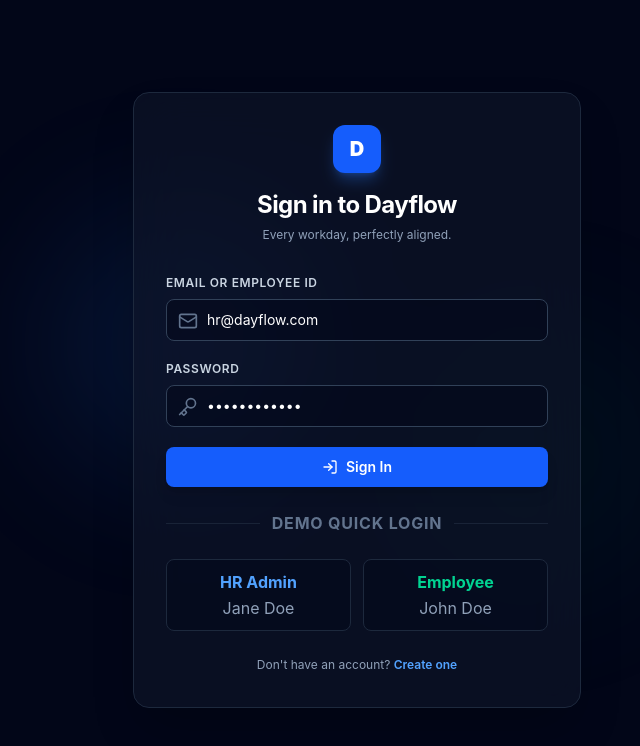
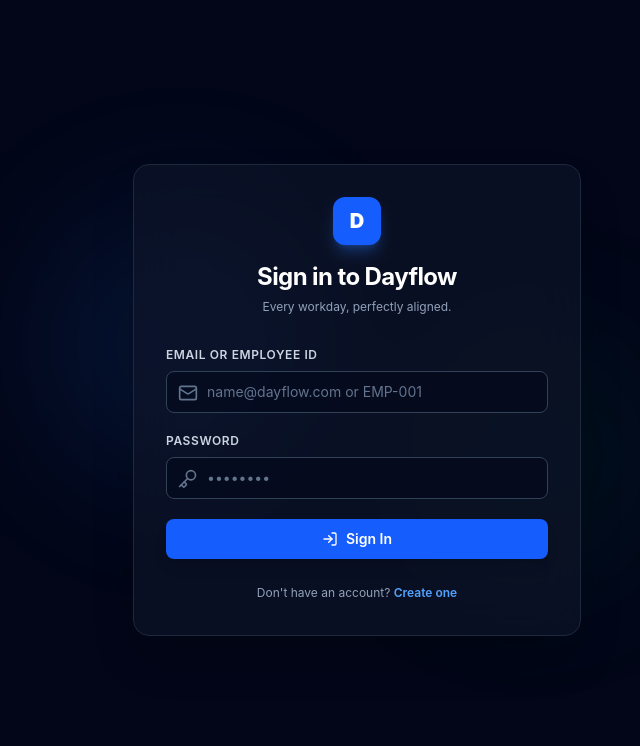
Before and after one commit to karthi06vsbian/odoonmit, a React (Vite) app in the folder client/: page /login in a window 1280 px wide. Shown: the top 746 px of the page, without its empty margins (283-923 px from the left). Built offline with nearby package versions, Linux system fonts and the light colour scheme; no server answers.

Commit message:
chore: remove demo quick login buttons and clear default credentials

```diff
--- a/client/src/pages/Login.jsx
+++ b/client/src/pages/Login.jsx
@@ -6,8 +6,8 @@ import { toast } from 'react-toastify';
 import { LogIn, Key, Mail, ShieldAlert } from 'lucide-react';
 
 export const Login = () => {
-  const [email, setEmail] = useState('hr@dayflow.com');
-  const [password, setPassword] = useState('Password@123');
+  const [email, setEmail] = useState('');
+  const [password, setPassword] = useState('');
   const [loading, setLoading] = useState(false);
   const [otp, setOtp] = useState('');
   const [showOtpVerification, setShowOtpVerification] = useState(false);
@@ -44,24 +44,6 @@ export const Login = () => {
     }
   };
 
-  const handleQuickLogin = async (demoEmail, demoPassword) => {
-    setEmail(demoEmail);
-    setPassword(demoPassword);
-    setLoading(true);
-    try {
-      const res = await api.post('/auth/login', { email: demoEmail, password: demoPassword });
-      const { accessToken, refreshToken, user } = res.data;
-      login(user, accessToken, refreshToken);
-      toast.success(`Logged in as ${user.name}!`);
-      navigate('/');
-    } catch (error) {
-      console.error(error);
-      const data = error.response?.data;
-      toast.error(data?.message || 'Login failed.');
-    } finally {
-      setLoading(false);
-    }
-  };
 
   const handleOtpVerifySubmit = async (e) => {
     e.preventDefault();
@@ -148,30 +130,6 @@ export const Login = () => {
               )}
             </button>
 
-            <div className="relative flex py-1 items-center">
-              <div className="flex-grow border-t border-slate-800/80"></div>
-              <span className="flex-shrink mx-3 text-slate-500 text-xxs font-bold uppercase tracking-wider">Demo Quick Login</span>
-              <div className="flex-grow border-t border-slate-800/80"></div>
-            </div>
-
-            <div className="grid grid-cols-2 gap-3">
-              <button
-                type="button"
-                onClick={() => handleQuickLogin('hr@dayflow.com', 'Password@123')}
-                className="flex flex-col items-center justify-center p-2.5 rounded-lg border border-slate-800 bg-slate-950/40 hover:bg-slate-900/60 hover:border-slate-700 transition-all text-left"
-              >
-                <span className="text-xxs font-bold text-blue-400">HR Admin</span>
-                <span className="text-xxs text-slate-400 font-normal mt-0.5">Jane Doe</span>
-              </button>
-              <button
-                type="button"
-                onClick={() => handleQuickLogin('employee@dayflow.com', 'Password@123')}
-                className="flex flex-col items-center justify-center p-2.5 rounded-lg border border-slate-800 bg-slate-950/40 hover:bg-slate-900/60 hover:border-slate-700 transition-all text-left"
-              >
-                <span className="text-xxs font-bold text-emerald-400">Employee</span>
-                <span className="text-xxs text-slate-400 font-normal mt-0.5">John Doe</span>
-              </button>
-            </div>
 
             <div className="text-center mt-4">
               <span className="text-xs text-slate-400">
```
